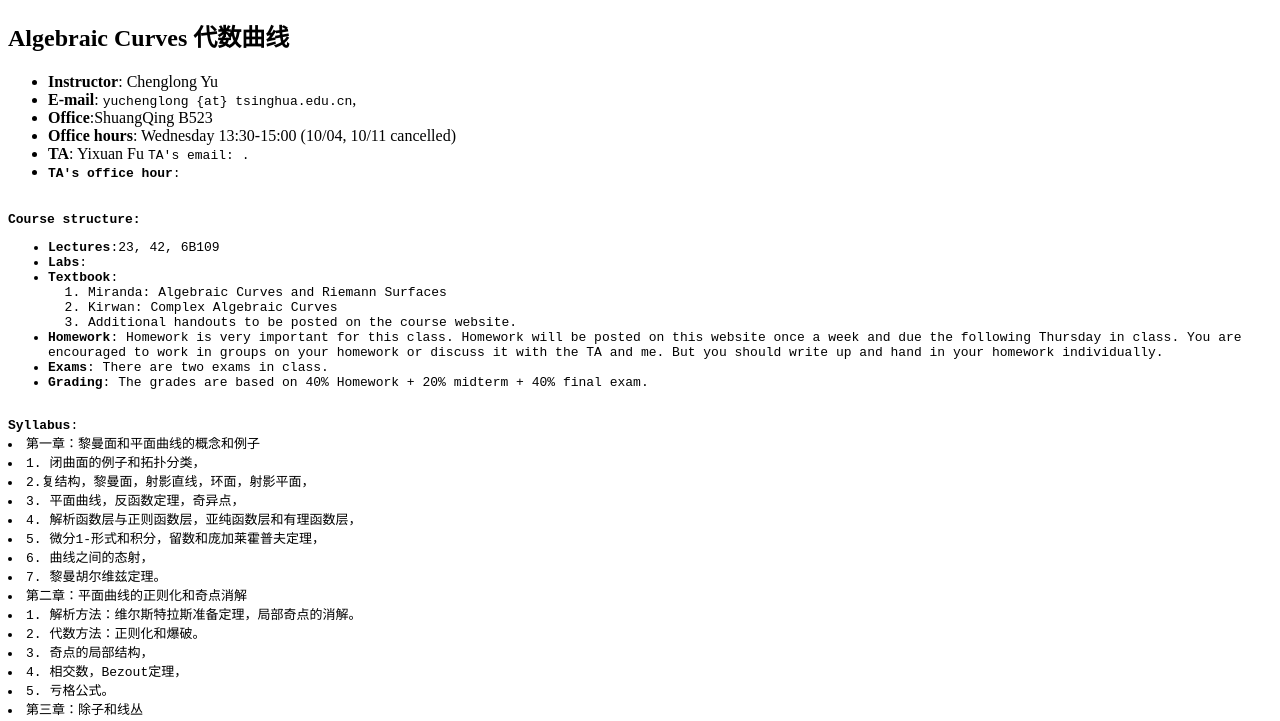
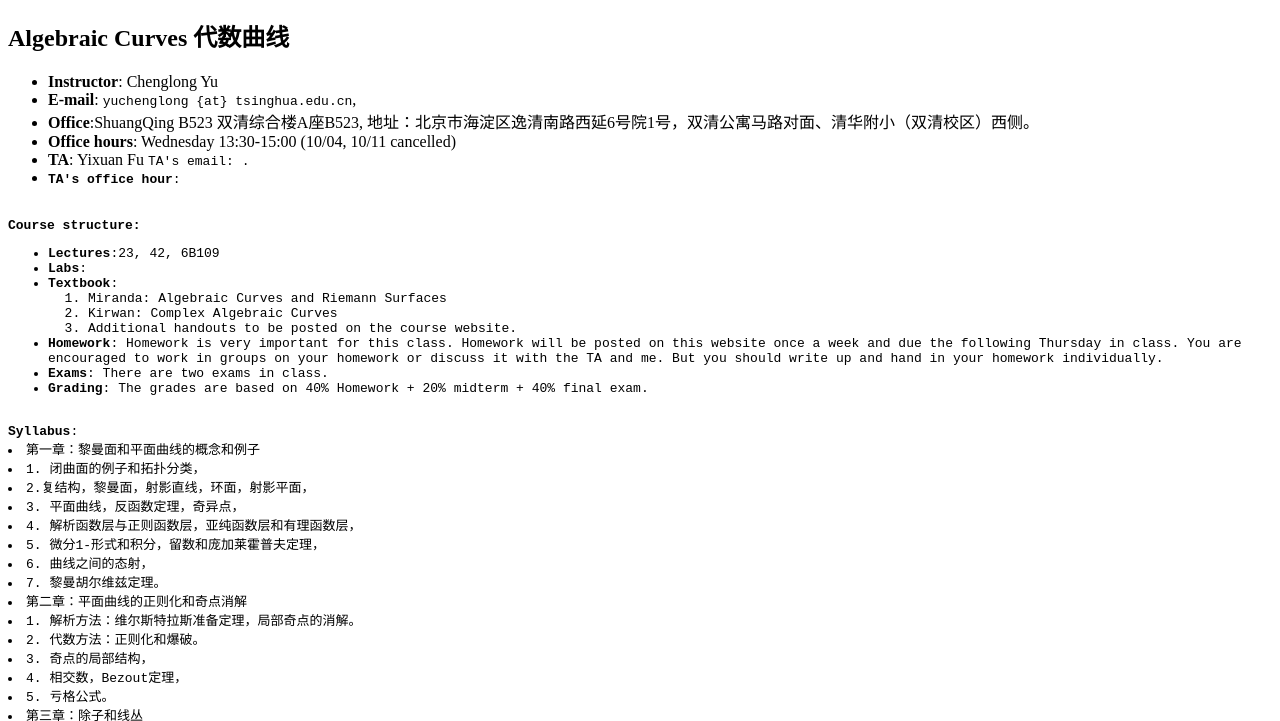
Before and after one commit to chenglongyu/chenglongyu.github.io, a plain HTML site: page AlgebraicCurvesFall2023/index.html in a window 1280 px wide. Shown: the part 48-769 px from the top of the page. Drawn offline with Linux system fonts and the light colour scheme.

Commit message:
Update index.html

```diff
--- a/AlgebraicCurvesFall2023/index.html
+++ b/AlgebraicCurvesFall2023/index.html
@@ -10,7 +10,8 @@ Fall 2023</h1>
 <li><B>Instructor</B>: Chenglong Yu
 <li> <B>E-mail</B>:
 <code>yuchenglong {at} tsinghua.edu.cn</code>,
-<li> <B>Office</B>:ShuangQing B523
+<li> <B>Office</B>:ShuangQing B523 双清综合楼A座B523, 地址：北京市海淀区逸清南路西延6号院1号，双清公寓马路对面、清华附小（双清校区）西侧。
+
 <li><B>Office hours</B>: Wednesday 13:30-15:00 (10/04, 10/11 cancelled)
 <li><B>TA</B>: Yixuan Fu
 <code>TA's email:<code>  </code>.
```
